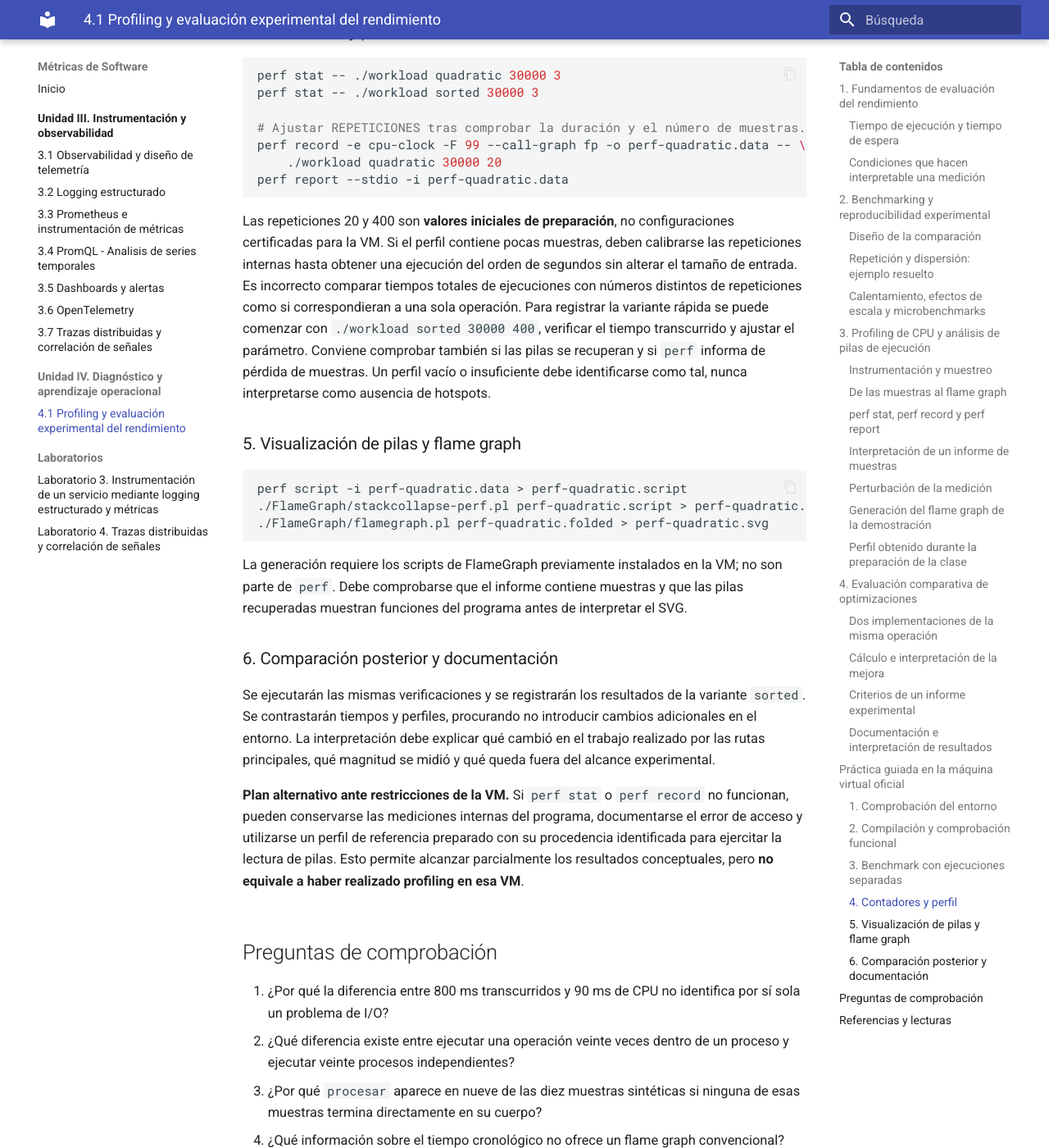
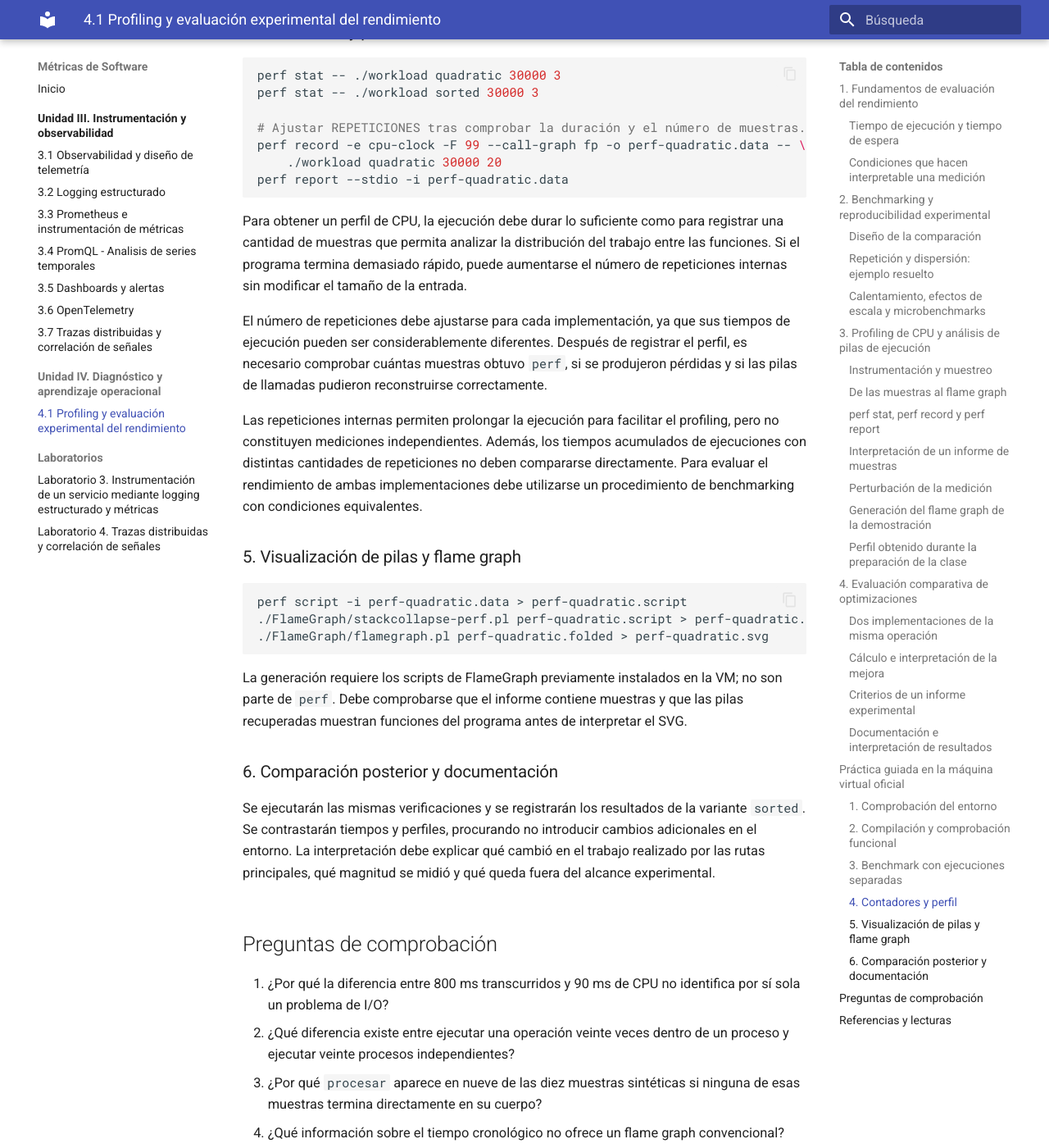
Before and after one commit to guillermocalderon2021/metricas-software-unidad3, an MkDocs documentation site: the page built from docs/unidad-4/clase-4-1.md, in a window 1280 px wide and 1400 px high, scrolled down 13964 px. Shown: the whole window at 82% size. Built offline with MkDocs 1.6.1 and Material for MkDocs 9.7.7, drawn with Linux system fonts in a browser that asks for light colours.

Commit message:
Mejorando redaccion

````diff
--- a/docs/unidad-4/clase-4-1.md
+++ b/docs/unidad-4/clase-4-1.md
@@ -276,7 +276,11 @@ perf record -e cpu-clock -F 99 --call-graph fp -o perf-quadratic.data -- \
 perf report --stdio -i perf-quadratic.data
 ```
 
-Las repeticiones 20 y 400 son **valores iniciales de preparación**, no configuraciones certificadas para la VM. Si el perfil contiene pocas muestras, deben calibrarse las repeticiones internas hasta obtener una ejecución del orden de segundos sin alterar el tamaño de entrada. Es incorrecto comparar tiempos totales de ejecuciones con números distintos de repeticiones como si correspondieran a una sola operación. Para registrar la variante rápida se puede comenzar con `./workload sorted 30000 400`, verificar el tiempo transcurrido y ajustar el parámetro. Conviene comprobar también si las pilas se recuperan y si `perf` informa de pérdida de muestras. Un perfil vacío o insuficiente debe identificarse como tal, nunca interpretarse como ausencia de hotspots.
+Para obtener un perfil de CPU, la ejecución debe durar lo suficiente como para registrar una cantidad de muestras que permita analizar la distribución del trabajo entre las funciones. Si el programa termina demasiado rápido, puede aumentarse el número de repeticiones internas sin modificar el tamaño de la entrada.
+
+El número de repeticiones debe ajustarse para cada implementación, ya que sus tiempos de ejecución pueden ser considerablemente diferentes. Después de registrar el perfil, es necesario comprobar cuántas muestras obtuvo `perf`, si se produjeron pérdidas y si las pilas de llamadas pudieron reconstruirse correctamente.
+
+Las repeticiones internas permiten prolongar la ejecución para facilitar el profiling, pero no constituyen mediciones independientes. Además, los tiempos acumulados de ejecuciones con distintas cantidades de repeticiones no deben compararse directamente. Para evaluar el rendimiento de ambas implementaciones debe utilizarse un procedimiento de benchmarking con condiciones equivalentes.
 
 ### 5. Visualización de pilas y flame graph
 
@@ -292,7 +296,6 @@ La generación requiere los scripts de FlameGraph previamente instalados en la V
 
 Se ejecutarán las mismas verificaciones y se registrarán los resultados de la variante `sorted`. Se contrastarán tiempos y perfiles, procurando no introducir cambios adicionales en el entorno. La interpretación debe explicar qué cambió en el trabajo realizado por las rutas principales, qué magnitud se midió y qué queda fuera del alcance experimental.
 
-**Plan alternativo ante restricciones de la VM.** Si `perf stat` o `perf record` no funcionan, pueden conservarse las mediciones internas del programa, documentarse el error de acceso y utilizarse un perfil de referencia preparado con su procedencia identificada para ejercitar la lectura de pilas. Esto permite alcanzar parcialmente los resultados conceptuales, pero **no equivale a haber realizado profiling en esa VM**.
 
 ## Preguntas de comprobación
 
````
